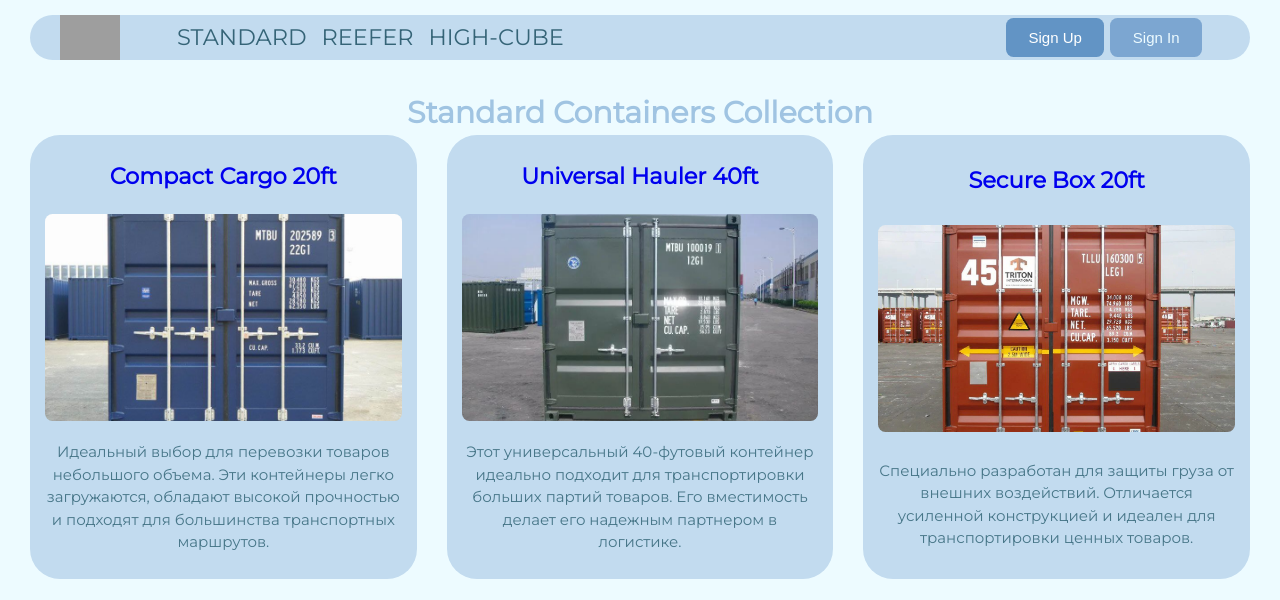
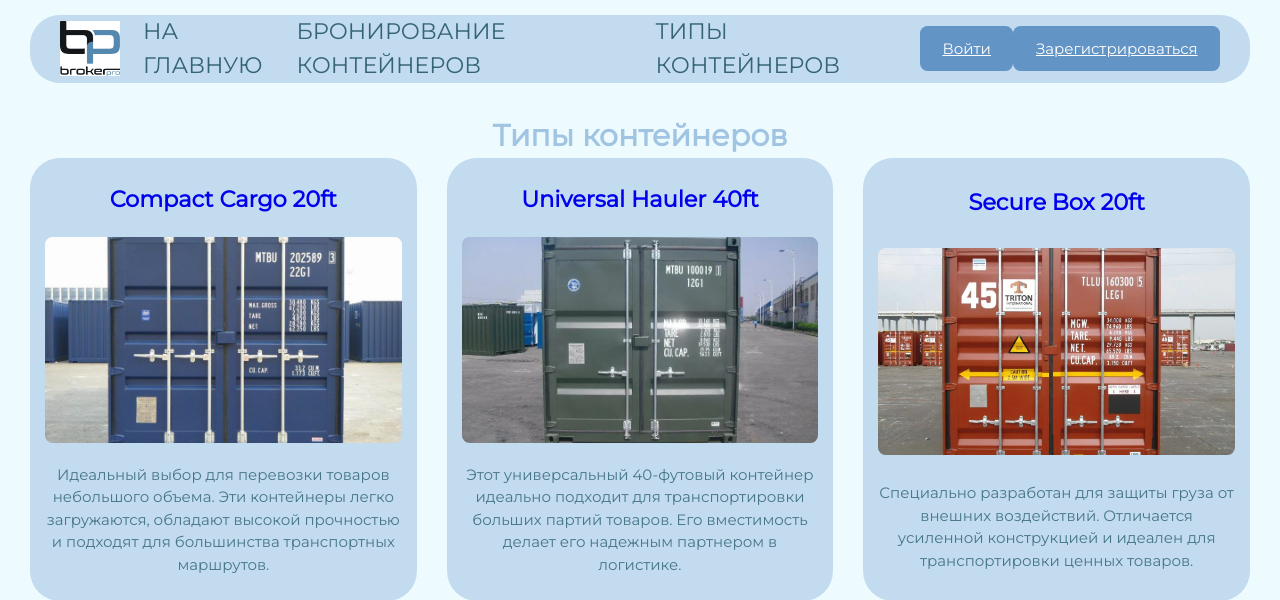
Before and after one commit to daddytoast/container-booking, a Flask app: page /collection in a window 1280 px wide. Shown: the top 600 px of the page. Run offline with Flask 3, Linux system fonts and the light colour scheme; grey boxes are pictures that could not be loaded.

Commit message:
Update collection.html

```diff
--- a/templates/collection.html
+++ b/templates/collection.html
@@ -3,64 +3,66 @@
 <head>
     <meta charset="UTF-8">
     <meta name="viewport" content="width=device-width, initial-scale=1.0">
-    <link rel="stylesheet" href="../styles/collection-page.css">
+    <link rel="stylesheet" href="static/styles/collection-page.css">
     <title>Standard Containers Collection</title>
 </head>
 <body>
 <div class="page">
     <header class="header container">
         <div class="header-logo">
-            <a href="home-page.html">
-                <img src="/images/butterfly-logo.svg" alt="BrokerPro">
+            <a href="https://brokerpro.ru/">
+                <img src="static/images/BrokerPro.png" alt="BrokerPro">
             </a>
         </div>
 
         <nav class="header-nav">
             <ul>
-                <li><a href="collection.html">Standard</a></li>
-                <li><a href="collection.html">Reefer</a></li>
-                <li><a href="collection.html">High-Cube</a></li>
+                <li><a href="index.html">На главную</a></li>
+                <li><a href="books">Бронирование контейнеров</a></li>
+                <li><a href="collection">Типы контейнеров</a></li>
             </ul>
         </nav>
 
         <div class="header-auth">
-            <button class="button-register">Sign Up</button>
-            <button class="button-logo">Sign In</button>
+            <a href="login-modal-window.html">
+                <a href="{{ url_for('login') }}" class="button-register">Войти</a>
+            </a>
+               <a href="{{ url_for('register') }}" class="button-register">Зарегистрироваться</a>
         </div>
-    </header> <!-- End Header -->
+    </header>
 
     <main class="collection container">
-        <h1>Standard Containers Collection</h1>
+        <h1>Типы контейнеров</h1>
         <div class="collection-works">
             <!-- Обернут весь блок в ссылку -->
             <a href="container-detail.html" class="collection-work">
                 <h2>Compact Cargo 20ft</h2>
-                <img src="/images/art.jpg" alt="Compact Cargo 20ft">
+                <img src="static/images/art.jpg" alt="Compact Cargo 20ft">
                 <p>Идеальный выбор для перевозки товаров небольшого объема. Эти контейнеры легко загружаются, обладают высокой прочностью и подходят для большинства транспортных маршрутов.</p>
             </a>
             <a href="container-detail.html" class="collection-work">
                 <h2>Universal Hauler 40ft</h2>
-                <img src="/images/e-art.jpg" alt="Universal Hauler 40ft">
+                <img src="static/images/e-art.jpg" alt="Universal Hauler 40ft">
                 <p>Этот универсальный 40-футовый контейнер идеально подходит для транспортировки больших партий товаров. Его вместимость делает его надежным партнером в логистике.</p>
             </a>
             <a href="container-detail.html" class="collection-work">
                 <h2>Secure Box 20ft</h2>
-                <img src="/images/sculpture.jpg" alt="Secure Box 20ft">
+                <img src="static/images/sculpture.jpg" alt="Secure Box 20ft">
                 <p>Специально разработан для защиты груза от внешних воздействий. Отличается усиленной конструкцией и идеален для транспортировки ценных товаров.</p>
             </a>
             <a href="container-detail.html" class="collection-work">
                 <h2>Heavy Duty Carrier 40ft</h2>
-                <img src="/images/art.jpg" alt="Heavy Duty Carrier 40ft">
+                <img src="static/images/art.jpg" alt="Heavy Duty Carrier 40ft">
                 <p>Этот контейнер разработан для перевозки тяжеловесных грузов. Его усиленная конструкция и антикоррозийное покрытие обеспечивают безопасность даже в сложных условиях.</p>
             </a>
             <a href="container-detail.html" class="collection-work">
                 <h2>EcoBox 20ft</h2>
-                <img src="/images/sculpture.jpg" alt="EcoBox 20ft">
+                <img src="static/images/sculpture.jpg" alt="EcoBox 20ft">
                 <p>Экологически чистое решение для транспортировки. Контейнеры этой серии изготовлены из переработанных материалов и идеально подходят для перевозки продуктов питания.</p>
             </a>
             <a href="container-detail.html" class="collection-work">
                 <h2>WideLoad 40ft</h2>
-                <img src="/images/art.jpg" alt="WideLoad 40ft">
+                <img src="static/images/art.jpg" alt="WideLoad 40ft">
                 <p>Широкие 40-футовые контейнеры предоставляют дополнительное пространство для габаритных грузов, таких как строительные материалы и оборудование.</p>
             </a>
         </div>
```
